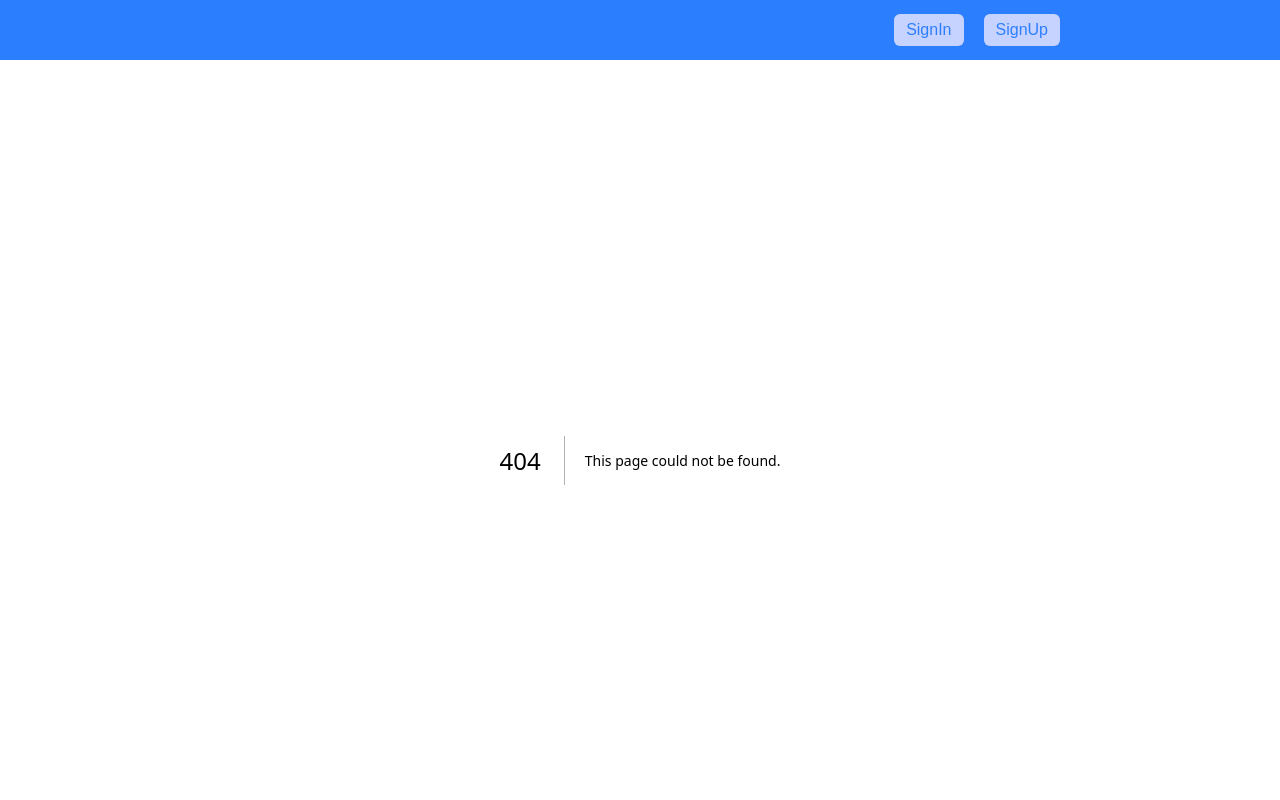
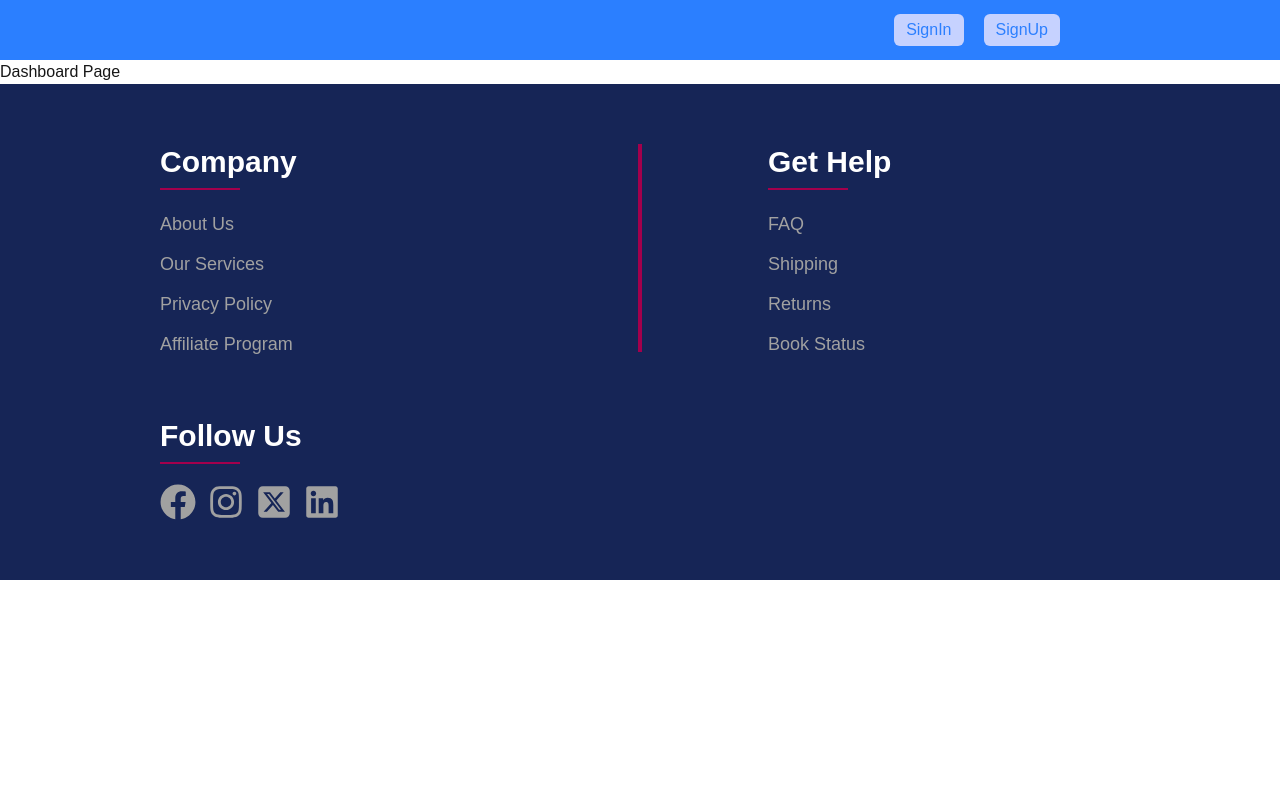
Before and after one commit to chinmay21/E-Library, a Next.js app: page /dashboard in a window 1280 px wide. Before the commit this address had no page. Shown: the top 800 px of the page. Built offline with nearby package versions, Linux system fonts and the light colour scheme.

Commit message:
Add onboarding and dashboard page

```diff
--- /dev/null
+++ b/src/app/dashboard/page.tsx
@@ -0,0 +1,5 @@
+export default function DashboardPage() {
+    return(
+        <div>Dashboard Page</div>
+    );
+}
--- /dev/null
+++ b/src/app/onboarding/page.tsx
@@ -0,0 +1,5 @@
+export default function OnboardingPage() {
+    return(
+        <div>Onboarding</div>
+    );
+}
--- a/src/proxy.ts
+++ b/src/proxy.ts
@@ -5,6 +5,7 @@ const isPublicRoute = createRouteMatcher([
   "/sign-in(.*)",
   "/sign-up(.*)",
 ]);
+
 
 export const proxy = clerkMiddleware(async (auth, req) => {
   if (!isPublicRoute(req)) {
```
